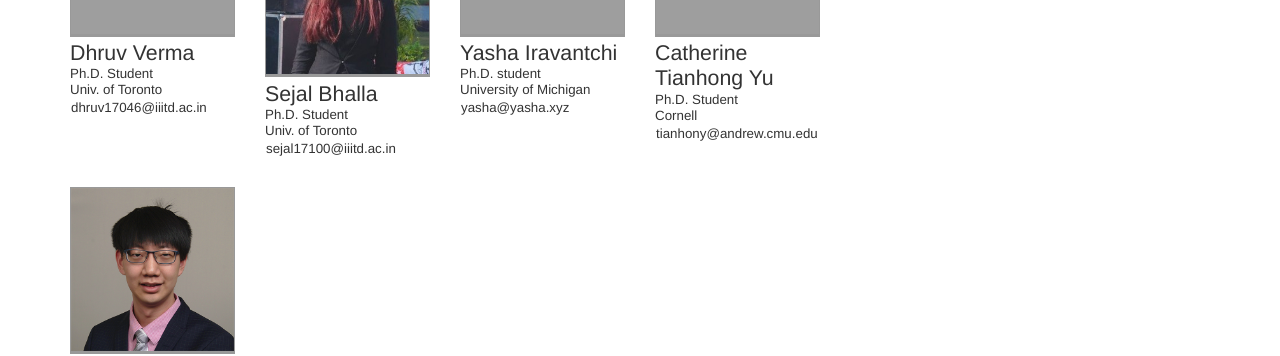
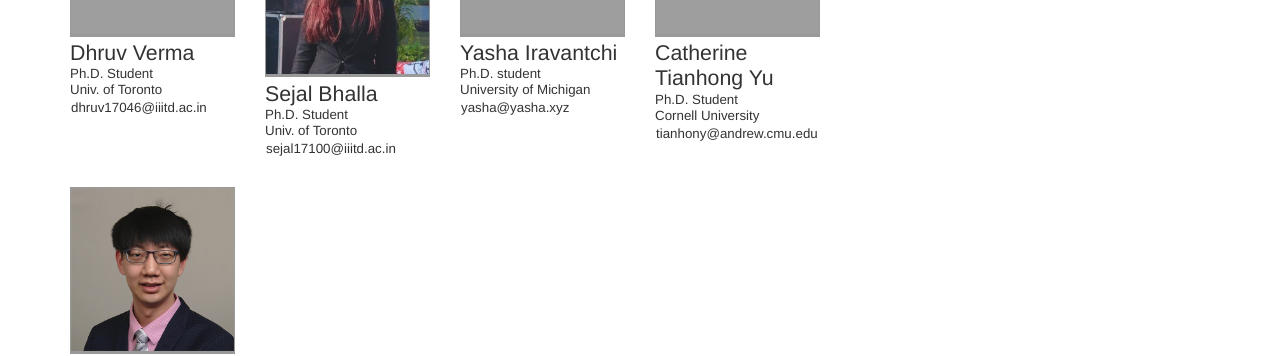
Before and after one commit to cmusmashlab/cmusmashlab.github.io, a Jekyll site: the page built from members/index.html, in a window 1280 px wide and 900 px high, scrolled down 1580 px. Shown: the part 152-508 px from the top of the window. Built offline with Jekyll 4.4.1, drawn with Linux system fonts in a browser that asks for light colours; nearby versions of some CDN libraries; some web fonts are replaced.

Commit message:
Update members.yml

```diff
--- a/_data/members.yml
+++ b/_data/members.yml
@@ -109,7 +109,7 @@
   email: tianhony@andrew.cmu.edu
   website: https://catherineyu.com
   degree: Ph.D. Student
-  affiliation: Cornell
+  affiliation: Cornell University
   status: past_collab
 
 - id: ysi
```
